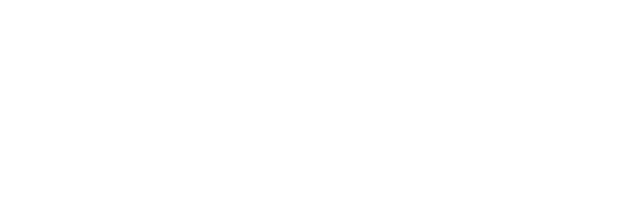
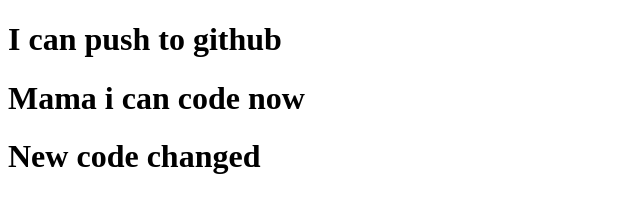
Before and after one commit to SpeedBird789/my-second-repo, a plain HTML site: page index.html in a window 1280 px wide. Shown: the whole page, without its empty margins (0-640 px from the left). Drawn offline with Linux system fonts and the light colour scheme.

Commit message:
added header

```diff
--- a/index.html
+++ b/index.html
@@ -7,6 +7,8 @@
     <title>My second github repo</title>
 </head>
 <body>
-
+    <h1>I can push to github</h1>
+    <h1>Mama i can code now</h1>
+    <h1>New code changed</h1>
 </body>
 </html>
```
